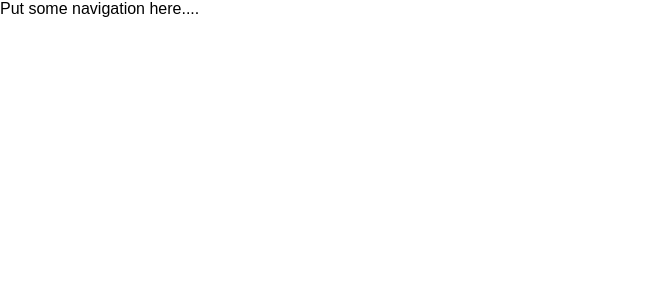
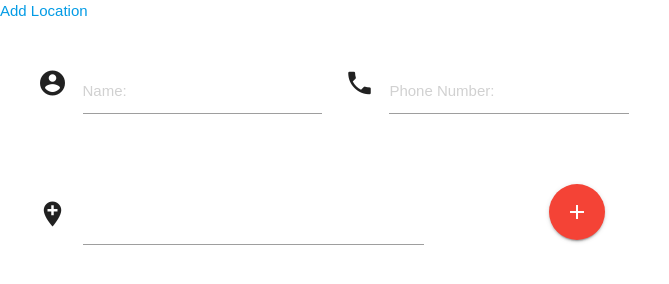
Before and after one commit to bradl3yC/apptly, a React app: page /add in a window 1280 px wide. Shown: the whole page, without its empty margins (0-669 px from the left). Built offline with nearby package versions, Linux system fonts and the light colour scheme.

Commit message:
Add create and begin implementing materialize

```diff
--- a/package.json
+++ b/package.json
@@ -3,6 +3,7 @@
   "version": "0.1.0",
   "private": true,
   "dependencies": {
+    "materialize-css": "^0.100.2",
     "react": "^16.0.0",
     "react-dom": "^16.0.0",
     "react-router": "^4.2.0",
--- a/public/index.html
+++ b/public/index.html
@@ -5,6 +5,8 @@
     <meta name="viewport" content="width=device-width, initial-scale=1, shrink-to-fit=no">
     <meta name="theme-color" content="#000000">
     <link rel="manifest" href="%PUBLIC_URL%/manifest.json">
+    <link rel="stylesheet" href="https://cdnjs.cloudflare.com/ajax/libs/materialize/0.100.2/css/materialize.min.css">
+    <link href="https://fonts.googleapis.com/icon?family=Material+Icons" rel="stylesheet">
     <title>Appointment Keeper</title>
   </head>
   <body>
@@ -12,5 +14,6 @@
       You need to enable JavaScript to run this app.
     </noscript>
     <div id="root"></div>
+    <!-- <script src="https://cdnjs.cloudflare.com/ajax/libs/materialize/0.100.2/js/materialize.min.js"></script> -->
   </body>
 </html>
--- a/src/components/App/index.js
+++ b/src/components/App/index.js
@@ -4,14 +4,16 @@ import { BrowserRouter, Route, Switch } from 'react-router-dom';
 // Externals
 import LandingPage from '../LandingPage';
 import BaseLayout from '../BaseLayout';
-import Show from '../Show';
+import ShowLocation from '../ShowLocation';
+import CreateLocation from '../CreateLocation';
 
 const App = () => (
   <BrowserRouter>
     <Switch>
       <BaseLayout>
         <Route exact path="/" component={LandingPage}/>
-        <Route path="/locations/:id" component={Show}/>
+        <Route path="/locations/:id" component={ShowLocation}/>
+        <Route path="/add" component={CreateLocation}/>
       </BaseLayout>
     </Switch>
   </BrowserRouter>
--- /dev/null
+++ b/src/components/BaseLayout/index.css
@@ -0,0 +1,3 @@
+.main-content {
+  margin: 1em;
+}
--- a/src/components/BaseLayout/index.js
+++ b/src/components/BaseLayout/index.js
@@ -2,13 +2,17 @@
 import React, { Component } from 'react';
 // Externals
 import NavBar from '../NavBar';
+// Internals
+import './index.css';
 
 class BaseLayout extends Component {
   render() {
     return (
       <div>
         <NavBar />
-        {this.props.children}
+        <div className="main-content">
+          {this.props.children}
+        </div>
       </div>
     )
   }
--- /dev/null
+++ b/src/components/CreateLocation/index.js
@@ -0,0 +1,90 @@
+// Dependencies
+import React, { Component } from 'react';
+
+class CreateLocation extends Component {
+  constructor(props) {
+    super(props)
+    this.state = {
+      name: "",
+      phone_number: "",
+      address: "",
+    }
+  }
+
+  onChangeHandler = (key, value) => {
+    this.setState({[key]: value});
+  }
+
+  submitLocation = (event) => {
+    event.preventDefault()
+
+    const data = {
+      name: this.state.name,
+      phone_number: this.state.phone_number,
+      address: this.state.address,
+    }
+
+    const headers = new Headers()
+    headers.append('Content-type', 'application/json');
+
+    const options = {
+      method: 'POST',
+      headers,
+      body: JSON.stringify(data)
+    }
+
+    fetch('http://localhost:8080/locations', options)
+    .then(window.location.href="/")
+  }
+
+  render () {
+    return (
+      <div className="row">
+        <form className="col s12" onSubmit={ event => this.submitLocation(event) }>
+          <div className="section">
+            <div className="row">
+              <div className="input-field col s3">
+                <i className="material-icons prefix">account_circle</i>
+                <input
+                  onChange={(event) => this.onChangeHandler('name', event.target.value)}
+                  value={this.state.name}
+                  type="text"
+                  className="validate"
+                  placeholder="Name:"
+                />
+              </div>
+              <div className="input-field col s3">
+                <i className="material-icons prefix">phone</i>
+                <input
+                  onChange={(event) => this.onChangeHandler('phone_number', event.target.value)}
+                  value={this.state.phone_number}
+                  type="tel"
+                  className="validate"
+                  placeholder="Phone Number:"
+                />
+              </div>
+            </div>
+          </div>
+          <div className="section">
+            <div className="input-field col s4">
+              <i className="material-icons prefix">add_location</i>
+              <input
+                onChange={(event) => this.onChangeHandler('address', event.target.value)}
+                value={this.state.address}
+                type="text"
+                className="validate"
+              />
+            </div>
+            <div className="col s2 offset-s1">
+              <button type="submit" className="btn-floating btn-large waves-effect waves-light red">
+                <i className="material-icons">add</i>
+              </button>
+            </div>
+          </div>
+        </form>
+      </div>
+    );
+  }
+}
+
+export default CreateLocation;
--- a/src/components/LandingPage/index.js
+++ b/src/components/LandingPage/index.js
@@ -17,13 +17,21 @@ class LandingPage extends Component {
   }
 
   render() {
-    console.log(this.state.locations)
-    const location = this.state.locations.map((location, index) => {
+    const location = this.state.locations.map(location => {
       return (
-        <div key={index}>
-          <Link to={`/locations/${location.id}`}>{location.name}</Link>
-          <p>{location.address}</p>
-          <p>{location.phone_number}</p>
+        <div key={location.id} className="row">
+          <div className="col s12 m3">
+            <div className="card blue-grey darken-1">
+              <div className="card-content white-text">
+                <span className="card-title">{location.name}</span>
+                <p>{location.phone_number}</p>
+                <p>{location.address}</p>
+              </div>
+              <div className="card-action">
+                <Link to={`/locations/${location.id}`}>View</Link>
+              </div>
+            </div>
+          </div>
         </div>
       )
     })
--- a/src/components/NavBar/index.js
+++ b/src/components/NavBar/index.js
@@ -1,8 +1,9 @@
 import React from 'react';
+import { Link } from 'react-router-dom';
 
 const NavBar = () => (
   <div>
-    Put some navigation here....
+    <Link to="/add">Add Location</Link>
   </div>
 );
 
--- a/src/components/Show/index.js
+++ /dev/null
@@ -1,28 +0,0 @@
-import React, { Component } from 'react';
-
-class Show extends Component {
-  constructor(props) {
-    super (props)
-    this.state = {
-      location: [],
-    }
-  }
-
-  componentDidMount() {
-    fetch(`http://localhost:8080/locations/` + this.props.match.params.id)
-    .then(response => response.json())
-    .then(location => this.setState({ location }))
-  }
-
-  render() {
-    return (
-      <div>
-        <p>{this.state.location.name}</p>
-        <p>{this.state.location.address}</p>
-        <p>{this.state.location.phone_number}</p>
-      </div>
-    );
-  }
-}
-
-export default Show;
--- /dev/null
+++ b/src/components/ShowLocation/index.js
@@ -0,0 +1,36 @@
+import React, { Component } from 'react';
+
+class ShowLocation extends Component {
+  constructor(props) {
+    super (props)
+    this.state = {
+      location: [],
+    }
+  }
+
+  componentDidMount() {
+    fetch(`http://localhost:8080/locations/` + this.props.match.params.id)
+    .then(response => response.json())
+    .then(location => this.setState({ location }))
+  }
+
+  render() {
+    return (
+      <div className="row">
+        <div className="col s12 m3">
+          <div className="card blue-grey darken-1">
+            <div className="card-content white-text">
+              <span className="card-title">{this.state.location.name}</span>
+              <p>{this.state.location.phone_number}</p>
+              <p>{this.state.location.address}</p>
+            </div>
+            <div className="card-action">
+            </div>
+          </div>
+        </div>
+      </div>
+    );
+  }
+}
+
+export default ShowLocation;
```
Also changed, not shown: 1 other file.
